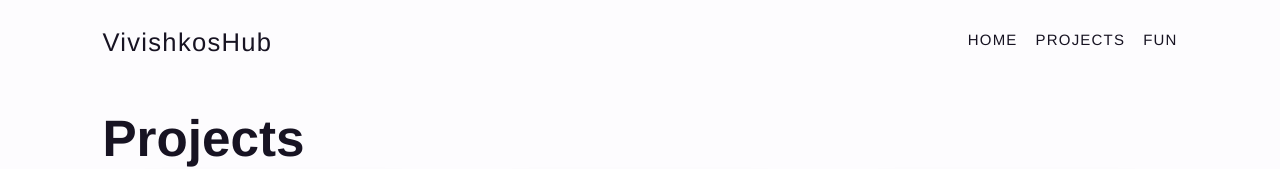
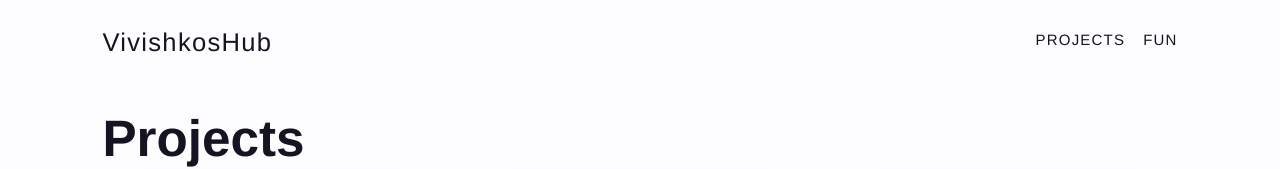
Before and after one commit to vivishko/vivishkoshub, a Next.js app in the folder apps/web/: page /projects in a window 1280 px wide. Shown: the top 169 px of the page. Built offline with nearby package versions, Linux system fonts and the light colour scheme.

Commit message:
feat: removed home tab and made header separate component

```diff
--- a/apps/web/src/app/projects/page.tsx
+++ b/apps/web/src/app/projects/page.tsx
@@ -1,18 +1,12 @@
 import Link from "next/link";
 import Image from "next/image";
+import SiteHeader from "@/components/SiteHeader";
 import { projects } from "@/data/projects";
 
 export default function ProjectsPage() {
   return (
     <div className="page">
-      <header className="site-header">
-        <div className="logo">VivishkosHub</div>
-        <nav className="nav">
-          <Link href="/">Home</Link>
-          <Link href="/projects">Projects</Link>
-          <Link href="/fun">Fun</Link>
-        </nav>
-      </header>
+      <SiteHeader />
       <main className="projects">
         <h1>Projects</h1>
         <div className="project-grid">
--- /dev/null
+++ b/apps/web/src/components/SiteHeader.tsx
@@ -0,0 +1,15 @@
+import Link from "next/link";
+
+export default function SiteHeader() {
+  return (
+    <header className="site-header">
+      <Link className="logo" href="/">
+        VivishkosHub
+      </Link>
+      <nav className="nav">
+        <Link href="/projects">Projects</Link>
+        <Link href="/fun">Fun</Link>
+      </nav>
+    </header>
+  );
+}
```
Also changed, not shown: apps/web/src/app/fun/page.tsx (+2 -9 lines), apps/web/src/app/page.tsx (+2 -8 lines), apps/web/src/app/projects/[slug]/page.tsx (+2 -9 lines).
